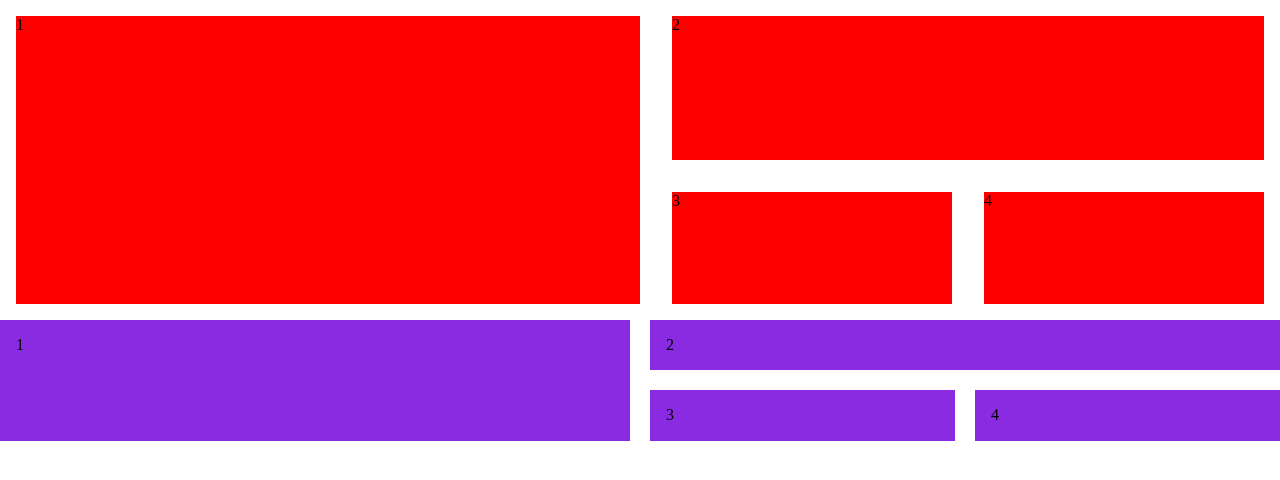
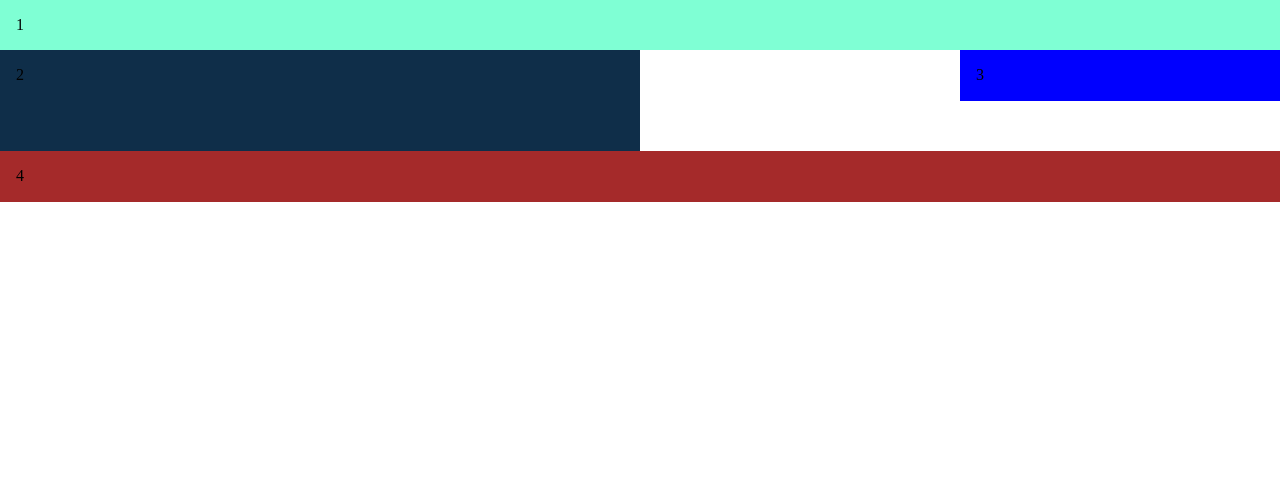
Before and after one commit to RenataValunaite/18_, a plain HTML site: page index.html in a window 1280 px wide. Drawn offline with nearby package versions, Linux system fonts and the light colour scheme.

Commit message:
Pakeitimas su media

```diff
--- a/index.html
+++ b/index.html
@@ -16,16 +16,6 @@
     <link rel="stylesheet" href="styleGrid.css" />
   </head>
   <body>
-    <section class="container">
-      <div class="item1 item-bg-color">1</div>
-      <div class="item2">
-        <div class="sub-item1 item-bg-color">2</div>
-        <div class="sub-item2">
-          <div class="sub-item3 item-bg-color">3</div>
-          <div class="sub-item4 item-bg-color">4</div>
-        </div>
-      </div>
-    </section>
     <section class="grid">
       <div class="grid-item">1</div>
       <div class="grid-item">2</div>
--- a/styleGrid.css
+++ b/styleGrid.css
@@ -1,8 +1,22 @@
 .grid {
   display: grid;
   grid-template-columns: repeat(4, 1fr);
-  grid-template-rows: repeat(2, 1fr);
-  grid-gap: 20px;
+  grid-template-rows: repeat(4, 1fr);
+  grid-template-areas:
+    "header header header header"
+    "main main . sidebar"
+    "main main . . "
+    "footer footer footer footer";
+}
+
+@media (max-width: 600px) {
+  .grid {
+    grid-template-areas:
+      "header header header header"
+      "main main main main"
+      "sidebar sidebar sidebar sidebar"
+      "footer footer footer footer";
+  }
 }
 
 .grid-item {
@@ -11,10 +25,21 @@
 }
 
 .grid-item:nth-child(1) {
-  grid-column: 1/3;
-  grid-row: 1/3;
+  grid-area: header;
+  background-color: aquamarine;
 }
 
 .grid-item:nth-child(2) {
-  grid-column: 3/5;
+  grid-area: main;
+  background-color: rgb(15, 46, 73);
 }
+
+.grid-item:nth-child(3) {
+  grid-area: sidebar;
+  background-color: blue;
+}
+
+.grid-item:nth-child(4) {
+  grid-area: footer;
+  background-color: brown;
+}
```
